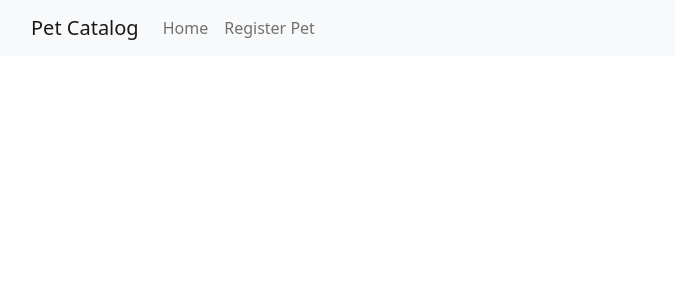
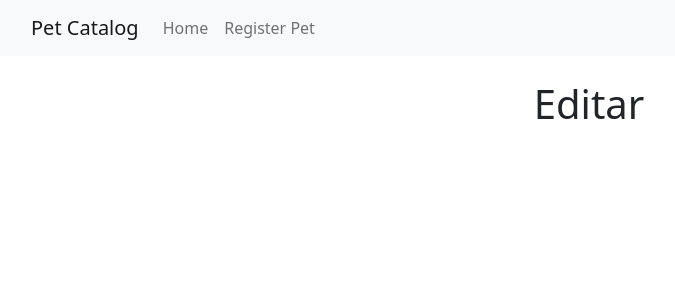
Before and after one commit to gustavosantiago/pet-catalog, a React (Create React App) app: page /pets/1 in a window 1280 px wide. Shown: the top 300 px of the page, without its empty margins (51-726 px from the left). Built offline with nearby package versions, Linux system fonts and the light colour scheme.

Commit message:
Prepare Edit component

```diff
--- a/src/App.js
+++ b/src/App.js
@@ -1,6 +1,7 @@
 import { Component } from "react";
 import './App.css';
 import RenderNavbar from './components/RenderNavbar';
+import PetEdit from './components/PetEdit';
 import PetsList from './components/PetsList';
 import { BrowserRouter, Route, Routes } from 'react-router-dom';
 
@@ -15,6 +16,7 @@ class App extends Component {
         <BrowserRouter>
         <Routes>
           <Route path="/" element={<PetsList />} />
+          <Route path="/pets/:id" element={<PetEdit />} />
         </Routes>
         </BrowserRouter>
       </div>
--- a/src/components/PetCard/index.js
+++ b/src/components/PetCard/index.js
@@ -1,17 +1,31 @@
-import { Col, Card } from "react-bootstrap";
+import {
+  Button,
+  ButtonGroup,
+  ButtonToolbar,
+  Col,
+  Card
+} from "react-bootstrap";
 
 function PetCard(props) {
-  const petAttributes = props.petAttributes;
+  const pet = props.petAttributes;
 
   return (
     <Col md="auto">
       <Card style={{ width: '18rem' }}>
-        <Card.Img variant="top" src={petAttributes.url}  />
+        <Card.Img variant="top" src={pet.url}  />
         <Card.Body>
-          <Card.Title>{petAttributes.name} - {petAttributes.breed}</Card.Title>
+          <Card.Title>{pet.name} - {pet.breed}</Card.Title>
           <Card.Text>
-            {petAttributes.description}
+            {pet.description}
           </Card.Text>
+          <ButtonToolbar aria-label="Toolbar with button groups">
+            <ButtonGroup className="me-2" aria-label="First group">
+              <Button href={`pets/${pet.id}`} variant="info">Edit</Button>
+            </ButtonGroup>
+            <ButtonGroup className="me-2" aria-label="Second group">
+              <Button variant="danger">Delete</Button>
+            </ButtonGroup>
+          </ButtonToolbar>
         </Card.Body>
       </Card>
       <br />
--- /dev/null
+++ b/src/components/PetEdit/index.js
@@ -0,0 +1,11 @@
+import { Container, Nav, Navbar } from "react-bootstrap";
+
+function RenderNavbar() {
+  return (
+    <h1>
+        Editar
+    </h1>
+  );
+}
+
+export default RenderNavbar;
```
